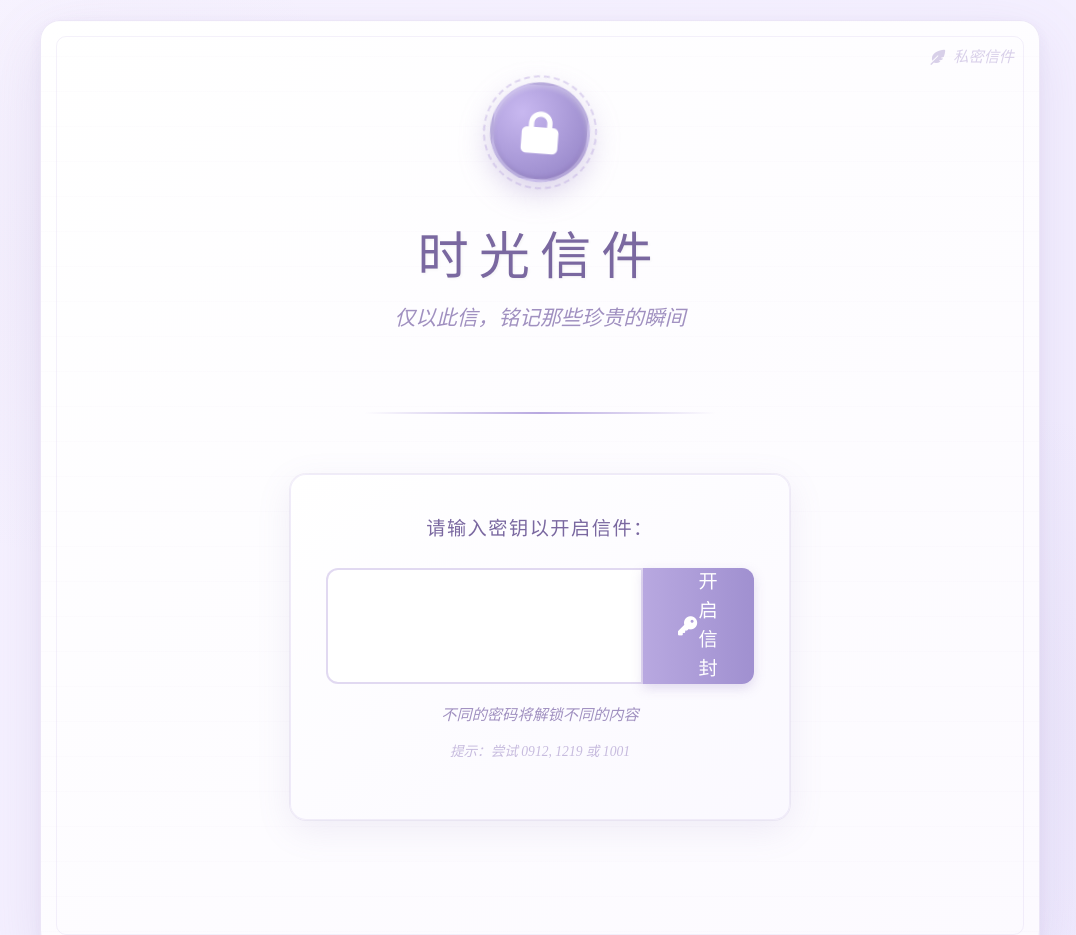
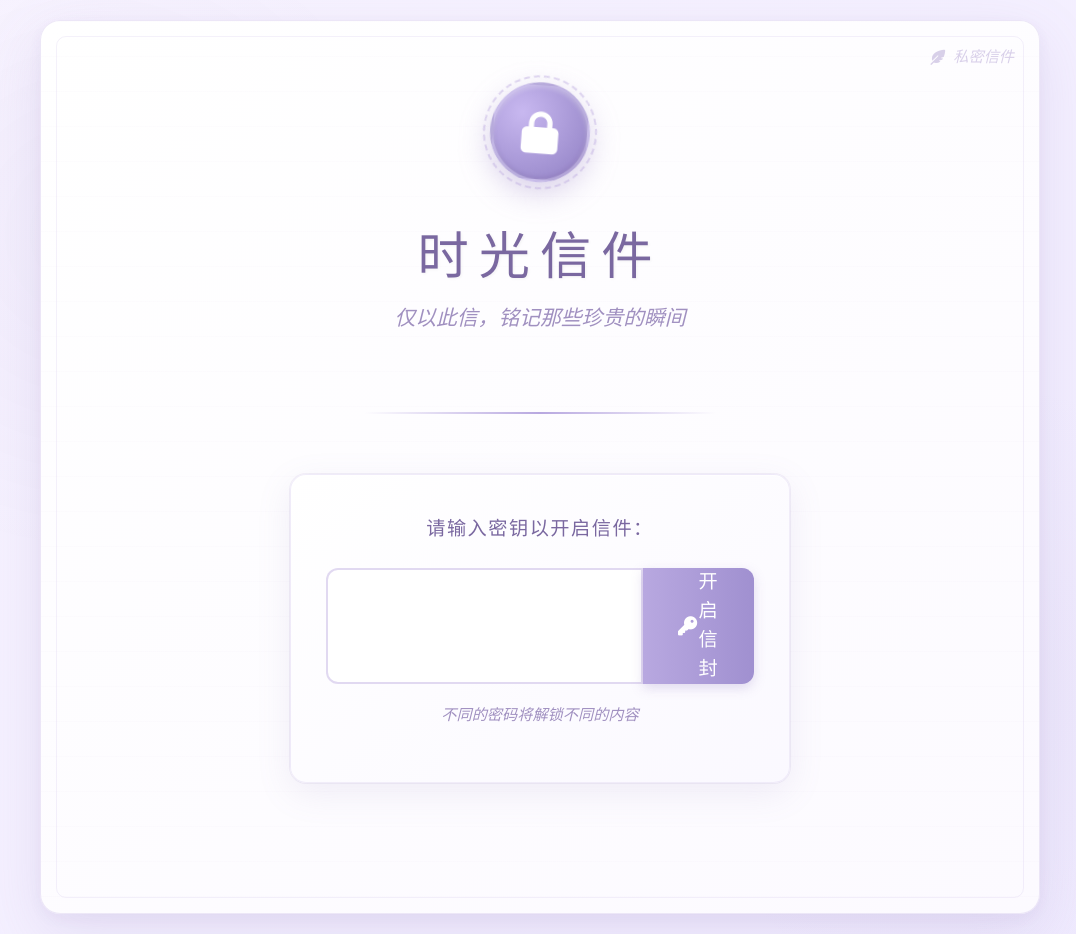
Before and after one commit to Jackxbb12/mystarbb, a plain HTML site: page index.html in a window 1280 px wide. Shown: the top 935 px of the page, without its empty margins (100-1176 px from the left). Drawn offline with nearby package versions, Linux system fonts and the light colour scheme; a web font is replaced by a local one.

Commit message:
Update index.html with changes to hints and images
Removed password hint text and updated image source paths.

```diff
--- a/index.html
+++ b/index.html
@@ -1080,7 +1080,7 @@
                     </button>
                 </div>
                 <p class="hint-text">不同的密码将解锁不同的内容</p>
-                <p class="password-hint">提示：尝试 0912, 1219 或 1001</p>
+                <p class="password-hint"></p>
             </div>
 
             <!-- 信件内容区域 -->
@@ -1258,8 +1258,8 @@
                     id: i,
                     title: `美好时刻 ${i}`,
                     description: `记录我们友谊的第 ${i} 个珍贵瞬间`,
-                    src: `images/image_hbx${i}.jpg`,
-                    placeholder: `https://images.unsplash.com/photo-${150 + i * 10}?ixlib=rb-4.0.3&auto=format&fit=crop&w=500&q=80` // 临时占位图
+                    src: `images/image_hb${i}.jpg`,
+
                 });
             }
 
```
